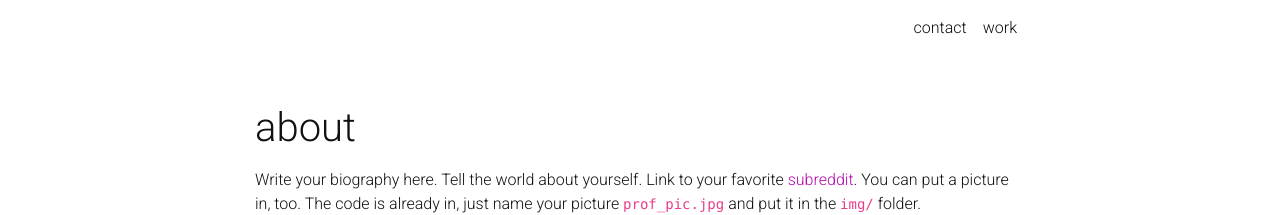
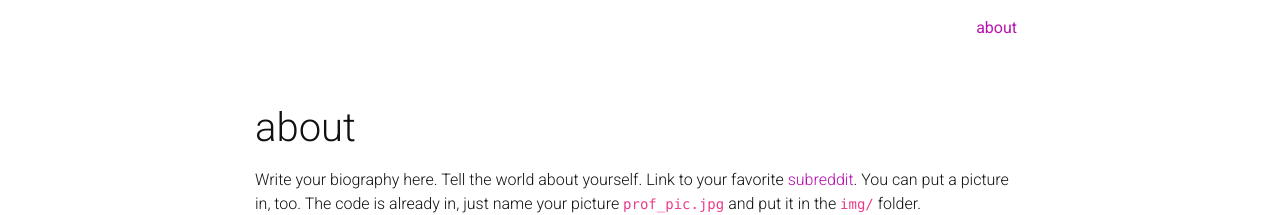
Before and after one commit to Scimatica-Labs/cicadadesign.in, a Jekyll site: the page built from _pages/about.md, in a window 1280 px wide. Shown: the top 215 px of the page. Built offline with Jekyll 4.4.1, drawn with Linux system fonts in a browser that asks for light colours; nearby versions of some CDN libraries; a style sheet for code colours, icons or effects is not loaded.

Commit message:
Update header.html

```diff
--- a/_includes/header.html
+++ b/_includes/header.html
@@ -35,7 +35,7 @@
           <!-- Blog -->
 
           <!-- Other pages -->
-          {% assign sorted_pages = site.pages | sort: "title" %}
+          <!--{% assign sorted_pages = site.pages | sort: "title" %}
           {% for p in sorted_pages %}
           {% if p.nav and p.autogen == nil %}
           <li class="nav-item {% if page.title == p.title %}active{% endif %}">
@@ -47,7 +47,19 @@
               </a>
           </li>
           {% endif %}
-          {% endfor %}
+          {% endfor %}-->
+          <li class="nav-item active">
+              <a class="nav-link" href="/about/">about
+
+                <span class="sr-only">(current)</span>
+
+              </a>
+
+
+
+
+
+
         </ul>
       </div>
     </div>
```
